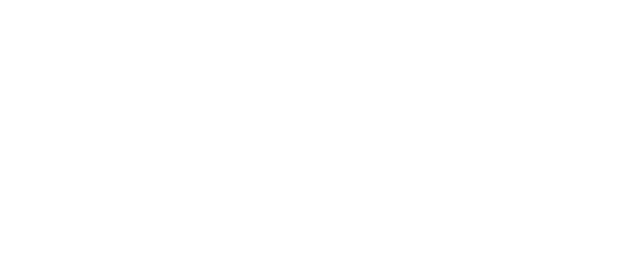
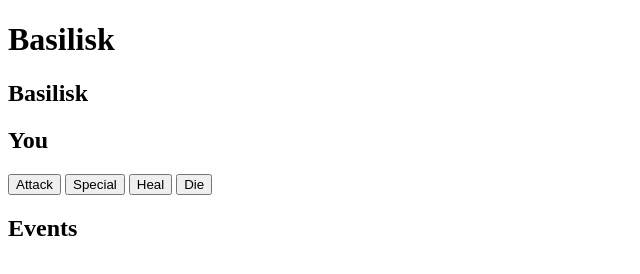
Before and after one commit to Nimira43/Basilisk, a plain HTML site: page index.html in a window 1280 px wide. Shown: the whole page, without its empty margins (0-640 px from the left). Drawn offline with Linux system fonts and the light colour scheme.

Commit message:
HTML markup

```diff
--- a/index.html
+++ b/index.html
@@ -8,6 +8,33 @@
   <title>Basilisk</title>
 </head>
 <body>
+  <header>
+    <h1>Basilisk</h1>
+  </header>
+  <div id="game">
+    <section id="basilisk" class="container">
+      <h2>Basilisk</h2>
+      <div class="health-bar">
+        <div class="health-bar-value"></div>
+      </div>
+    </section>
+    <section id="hero" class="container">
+      <h2>You</h2>
+      <div class="health-bar">
+        <div class="health-bar-value"></div>
+      </div>
+    </section>
+    <section id="controls">
+      <button>Attack</button>
+      <button>Special</button>
+      <button>Heal</button>
+      <button>Die</button>
+    </section>
+    <section id="log" class="container">
+      <h2>Events</h2>
+      <ul></ul>
+    </section>
+  </div>
 
 </body>
 </html>
```
